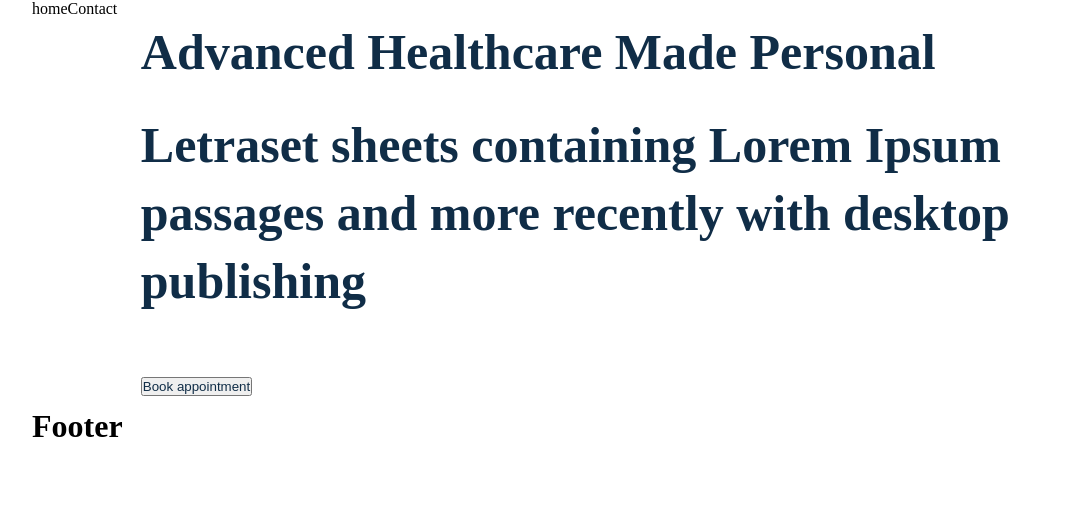
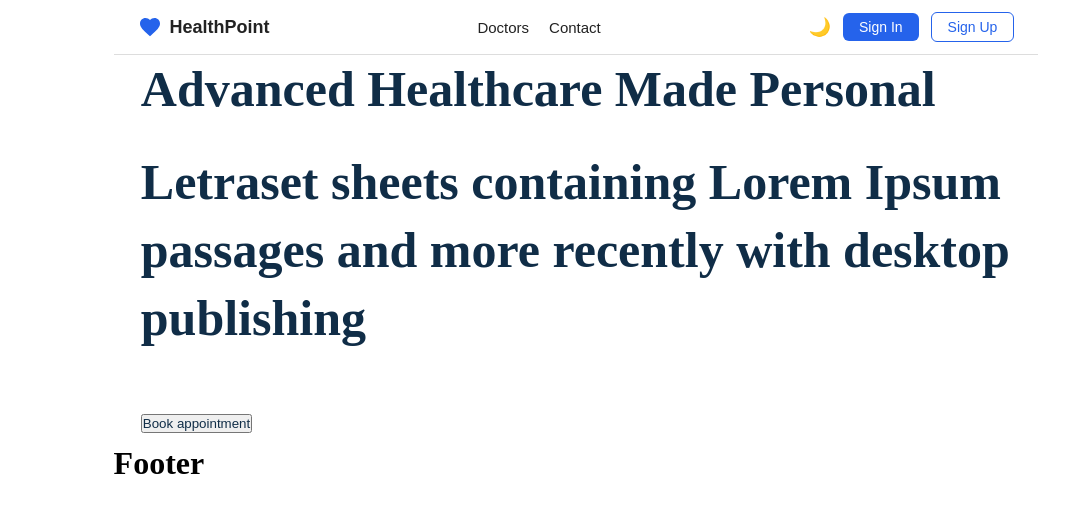
Before and after one commit to adhamjonjabborov07/Hackathon-NoMercy, a React (Vite) app: page / in a window 1280 px wide. Shown: the top 512 px of the page, without its empty margins (64-1133 px from the left). Built offline with nearby package versions, Linux system fonts and the light colour scheme.

Commit message:
first commit

```diff
--- a/src/App.jsx
+++ b/src/App.jsx
@@ -5,6 +5,7 @@ import Home from "./pages/Home/home";
 import Layout from "./components/layout/layout";
 import Notfound from "./pages/Notfound/Notfound";
 import SignIn from "./pages/SignIn/SignIn";
+import signUp from "./pages/SignUp/SignUp";
 function App() {
   return (
     <Routes>
@@ -12,6 +13,7 @@ function App() {
       <Route path="/contact" element={<Layout> <Contact/> </Layout>}  />
       <Route path="*" element={<Notfound />} />
       <Route path="/login" element={<SignIn/>}/>
+      <Route path="/signUp" element={<signUp/>}/>
     </Routes>
   );
 }
--- a/src/components/footer/footer.css
+++ b/src/components/footer/footer.css
@@ -0,0 +1,4 @@
+.footer{
+    width: 85%;
+    margin: 0 auto;
+}
--- a/src/components/footer/footer.jsx
+++ b/src/components/footer/footer.jsx
@@ -4,7 +4,7 @@ import { Link } from "react-router-dom";
 function Footer() {
   return (
     <>
-    <footer>
+    <footer className="footer">
       <div>
         <h1>Footer</h1>
       </div>
--- a/src/components/header/header.css
+++ b/src/components/header/header.css
@@ -0,0 +1,94 @@
+/* Header umumiy */
+.header {
+  display: flex;
+  justify-content: space-between;
+  align-items: center;
+  padding: 12px 24px;
+  border-bottom: 1px solid #ddd;
+  background: #fff;
+  font-family: Arial, sans-serif;
+  width: 85%;
+  margin: 0 auto;
+}
+
+/* Logo */
+.logo {
+  display: flex;
+  align-items: center;
+  font-weight: bold;
+  font-size: 18px;
+  color: #222;
+}
+
+.logo svg {
+  width: 24px;
+  height: 24px;
+  fill: #2563eb;
+  margin-right: 8px;
+}
+
+/* Navbar */
+.nav {
+  display: flex;
+  gap: 20px;
+}
+
+.pages-style {
+  text-decoration: none;
+  color: #222;
+  font-size: 15px;
+  font-weight: 500;
+  transition: 0.2s;
+}
+
+.pages-style:hover {
+  color: #2563eb;
+}
+
+/* Right side */
+.right {
+  display: flex;
+  align-items: center;
+  gap: 12px;
+}
+
+/* Dark mode toggle */
+.dark-toggle {
+  border: none;
+  background: transparent;
+  font-size: 18px;
+  cursor: pointer;
+}
+
+/* Buttons */
+.btn {
+  padding: 6px 16px;
+  border-radius: 6px;
+  cursor: pointer;
+  font-size: 14px;
+  font-weight: 500;
+  text-decoration: none;
+  transition: all 0.2s ease;
+}
+
+/* Sign In */
+.btn-primary {
+  background: #2563eb;
+  color: #fff;
+  border: none;
+}
+
+.btn-primary:hover {
+  background: #1e4ed8;
+}
+
+/* Sign Up */
+.btn-outline {
+  background: transparent;
+  color: #2563eb;
+  border: 1px solid #2563eb;
+}
+
+.btn-outline:hover {
+  background: #f0f5ff;
+}
--- a/src/components/header/header.jsx
+++ b/src/components/header/header.jsx
@@ -1,16 +1,40 @@
-import React, { useState } from "react";
+import React from "react";
 import { Link } from "react-router-dom";
 import "./header.css";
 
 function Header() {
   return (
-    <header>
-      <nav>
-        <Link to={"/"}>home</Link>
-        <Link className="pages-style" to={"/contact"}>
+    <header className="header">
+      <div className="logo">
+        <svg xmlns="http://www.w3.org/2000/svg" viewBox="0 0 24 24">
+          <path d="M12 21.35l-1.45-1.32C5.4 15.36
+          2 12.28 2 8.5 2 5.42 4.42 3 7.5 3c1.74
+          0 3.41.81 4.5 2.09C13.09 3.81 14.76 3
+          16.5 3 19.58 3 22 5.42 22
+          8.5c0 3.78-3.4 6.86-8.55
+          11.54L12 21.35z"/>
+        </svg>
+        <span>HealthPoint</span>
+      </div>
+
+      <nav className="nav">
+        <Link className="pages-style" to="/doctors">
+          Doctors
+        </Link>
+        <Link className="pages-style" to="/contact">
           Contact
         </Link>
       </nav>
+
+      <div className="right">
+        <button className="dark-toggle">🌙</button>
+        <Link to="/login" className="btn btn-primary">
+          Sign In
+        </Link>
+        <Link to="/signUp" className="btn btn-outline">
+          Sign Up
+        </Link>
+      </div>
     </header>
   );
 }
```
Also changed, not shown: src/pages/Doctors/Doctors.jsx (added, +9 -0 lines).
